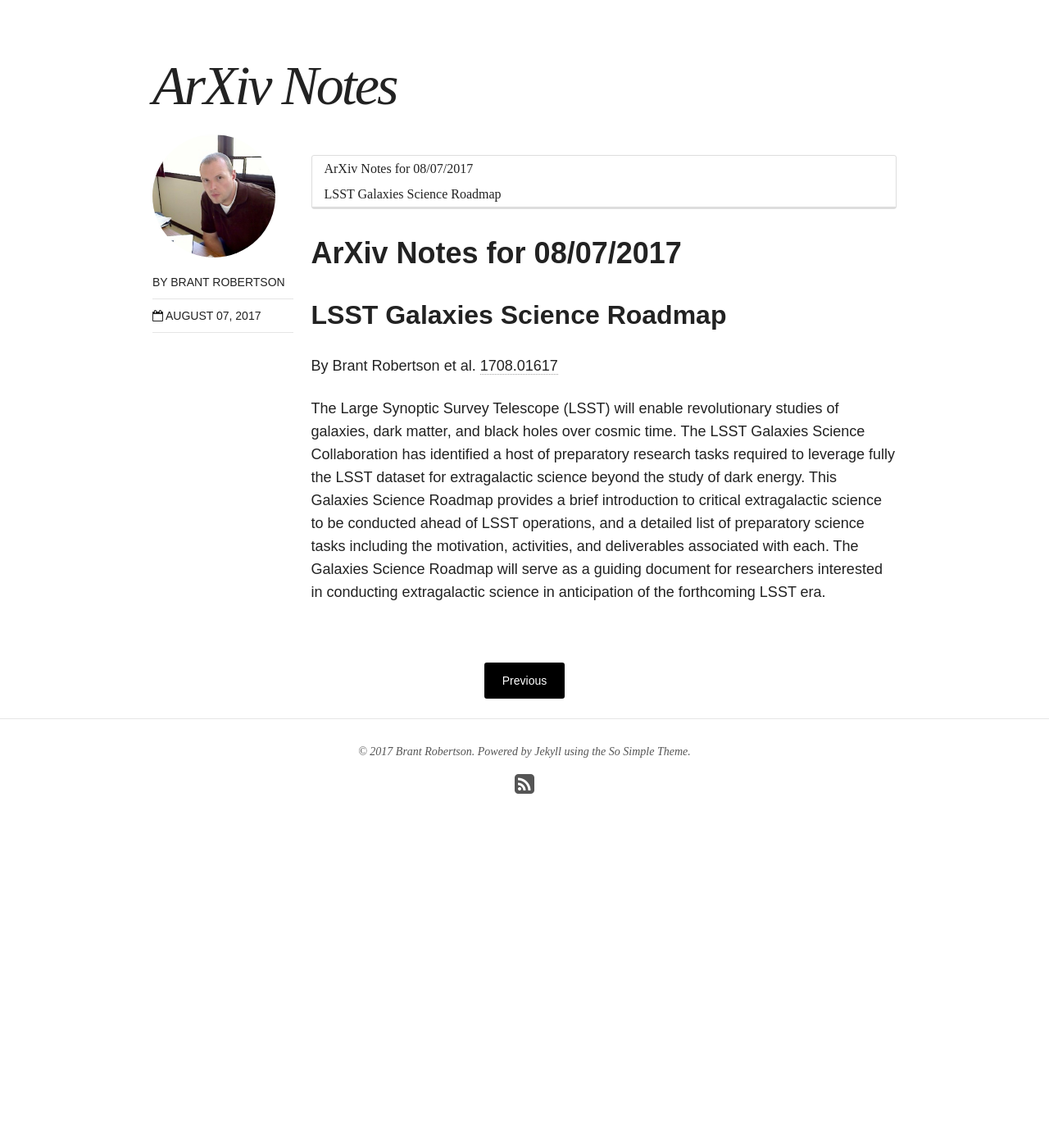
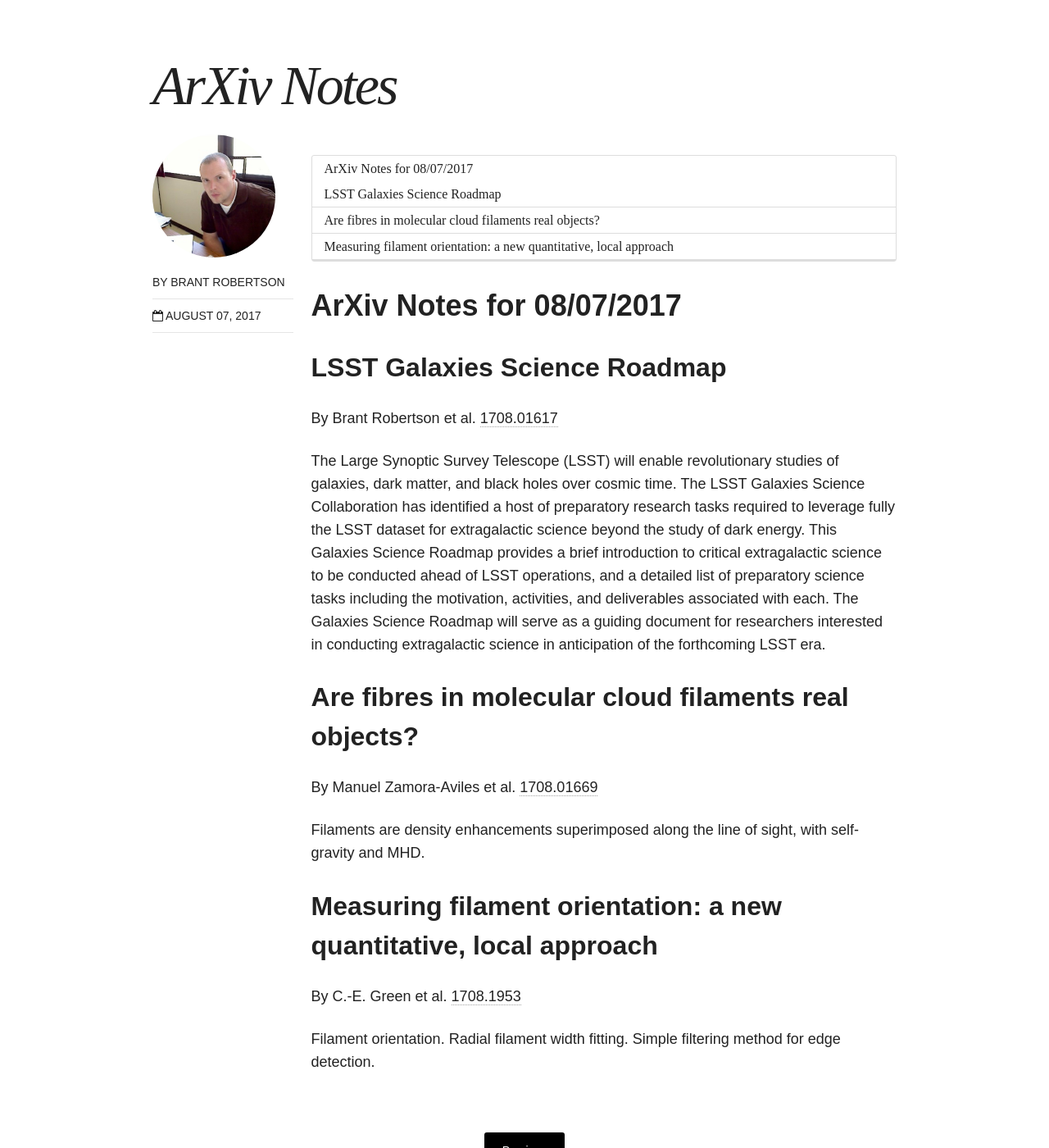
Before and after one commit to brantr/brantr.github.io, a Jekyll site: the page built from _posts/arxiv/2017-08-07-arxiv-08072017.md, in a window 1280 px wide and 1400 px high, scrolled down 408 px. Shown: the whole window at 82% size. Built offline with Jekyll 4.4.1, drawn with Linux system fonts in a browser that asks for light colours; nearby versions of some CDN libraries; before the commit the page ends 1476 px from its top, so only the background shows below that.

Commit message:
Update arXiv for 0807

```diff
--- a/_posts/arxiv/2017-08-07-arxiv-08072017.md
+++ b/_posts/arxiv/2017-08-07-arxiv-08072017.md
@@ -16,3 +16,16 @@ use_math: true
 By Brant Robertson et al. [1708.01617](https://arxiv.org/abs/1708.01617)
 
 The Large Synoptic Survey Telescope (LSST) will enable revolutionary studies of galaxies, dark matter, and black holes over cosmic time. The LSST Galaxies Science Collaboration has identified a host of preparatory research tasks required to leverage fully the LSST dataset for extragalactic science beyond the study of dark energy. This Galaxies Science Roadmap provides a brief introduction to critical extragalactic science to be conducted ahead of LSST operations, and a detailed list of preparatory science tasks including the motivation, activities, and deliverables associated with each. The Galaxies Science Roadmap will serve as a guiding document for researchers interested in conducting extragalactic science in anticipation of the forthcoming LSST era.
+
+## Are fibres in molecular cloud filaments real objects?
+
+By Manuel Zamora-Aviles et al. [1708.01669](https://arxiv.org/abs/1708.01669)
+
+Filaments are density enhancements superimposed along the line of sight, with self-gravity and MHD.
+
+
+## Measuring filament orientation: a new quantitative, local approach
+
+By C.-E. Green et al. [1708.1953](https://arxiv.org/abs/1708.1953)
+
+Filament orientation. Radial filament width fitting. Simple filtering method for edge detection.
```
